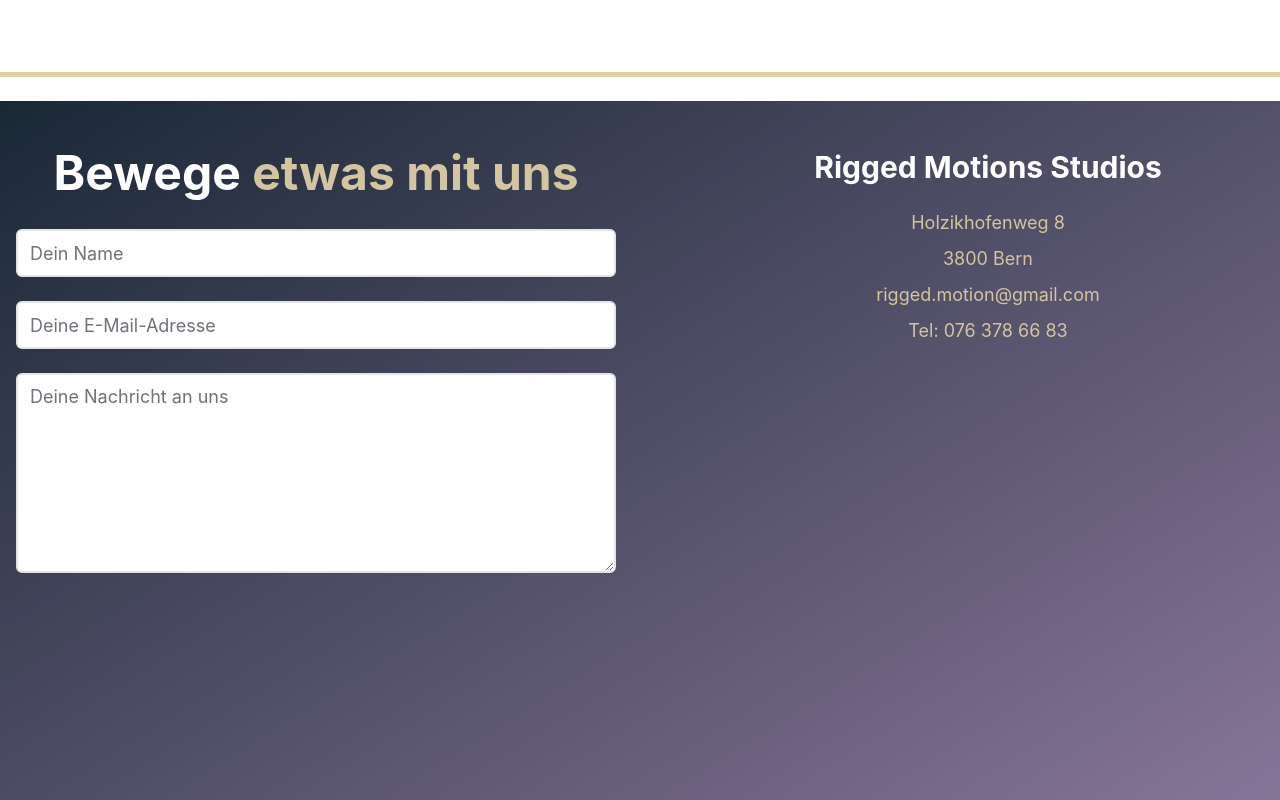
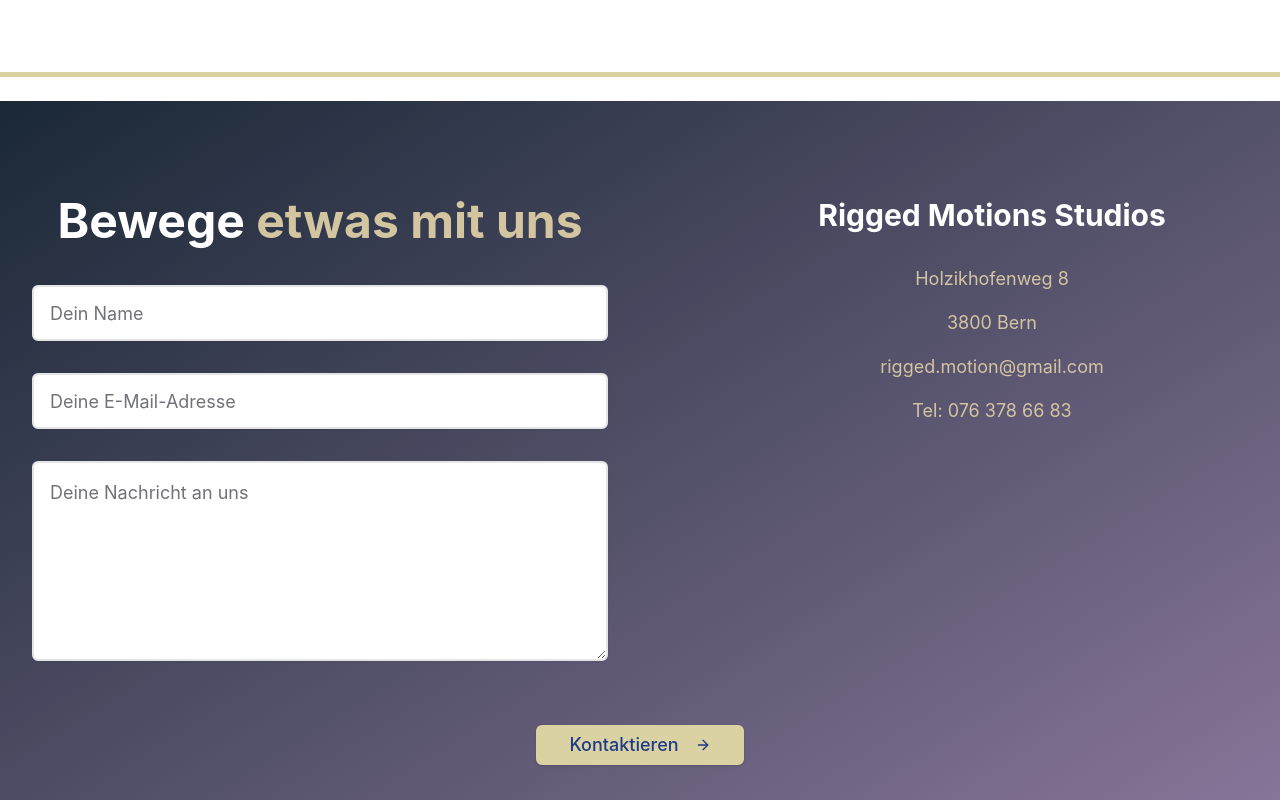
Before and after one commit to JuKa2023/rigged-motion-web, a React (Vite) app: page /contact in a window 1280 px wide. Shown: the top 800 px of the page. Built offline with nearby package versions, Linux system fonts and the light colour scheme.

Commit message:
update contact page

```diff
--- a/src/components/contact-page.tsx
+++ b/src/components/contact-page.tsx
@@ -1,27 +1,30 @@
 import { Input } from "@/components/ui/input"
 import { Textarea } from "@/components/ui/textarea"
+import { Button } from "@/components/ui/button"
+import { ArrowRight } from "lucide-react"
+import React from "react"
 
 export function ContactPageComponent() {
     return (
         <div className="min-h-screen bg-gradient-to-br from-[#1a2836] to-[#8e7a9f]">
-            <main className="container mx-auto px-4 py-12">
-                <div className="grid lg:grid-cols-2 gap-12 items-start">
-                    <div className="space-y-8">
-                        <h1 className="text-5xl font-bold">
+            <main className="container mx-auto px-4 sm:px-6 lg:px-8 py-16 sm:py-24">
+                <div className="grid lg:grid-cols-2 gap-16 items-start">
+                    <div className="space-y-10">
+                        <h1 className="text-4xl sm:text-5xl font-bold leading-tight">
                             <span className="text-white">Bewege</span>{" "}
                             <span className="text-[#d4c5a1]">etwas mit uns</span>
                         </h1>
-                        <form className="space-y-6">
+                        <form className="space-y-8">
                             <div>
                                 <Input
-                                    className="bg-white border-2 h-12 text-lg"
+                                    className="bg-white border-2 h-14 text-lg px-4"
                                     placeholder="Dein Name"
                                     required
                                 />
                             </div>
                             <div>
                                 <Input
-                                    className="bg-white border-2 h-12 text-lg"
+                                    className="bg-white border-2 h-14 text-lg px-4"
                                     type="email"
                                     placeholder="Deine E-Mail-Adresse"
                                     required
@@ -29,7 +32,7 @@ export function ContactPageComponent() {
                             </div>
                             <div>
                                 <Textarea
-                                    className="bg-white border-2 min-h-[200px] text-lg"
+                                    className="bg-white border-2 min-h-[200px] text-lg p-4"
                                     placeholder="Deine Nachricht an uns"
                                     required
                                 />
@@ -37,10 +40,10 @@ export function ContactPageComponent() {
                         </form>
                     </div>
 
-                    <div className="lg:pl-12">
-                        <div className="space-y-6 text-white">
+                    <div className="lg:pl-16 mt-12 lg:mt-0">
+                        <div className="space-y-8 text-white">
                             <h2 className="text-3xl font-bold">Rigged Motions Studios</h2>
-                            <div className="space-y-2 text-lg">
+                            <div className="space-y-4 text-lg">
                                 <p className="text-[#d4c5a1]">Holzikhofenweg 8</p>
                                 <p className="text-[#d4c5a1]">3800 Bern</p>
                                 <p className="text-[#d4c5a1]">rigged.motion@gmail.com</p>
@@ -49,6 +52,15 @@ export function ContactPageComponent() {
                         </div>
                     </div>
                 </div>
+                <div className="mt-12 sm:mt-16">
+                    <Button
+                        size="lg"
+                        className="text-blue-900 px-8 py-4 text-lg"
+                        style={{ backgroundColor: '#DBD2A4' }}
+                    >
+                        Kontaktieren <ArrowRight className="ml-2 h-5 w-5" />
+                    </Button>
+                </div>
             </main>
         </div>
     )
```
